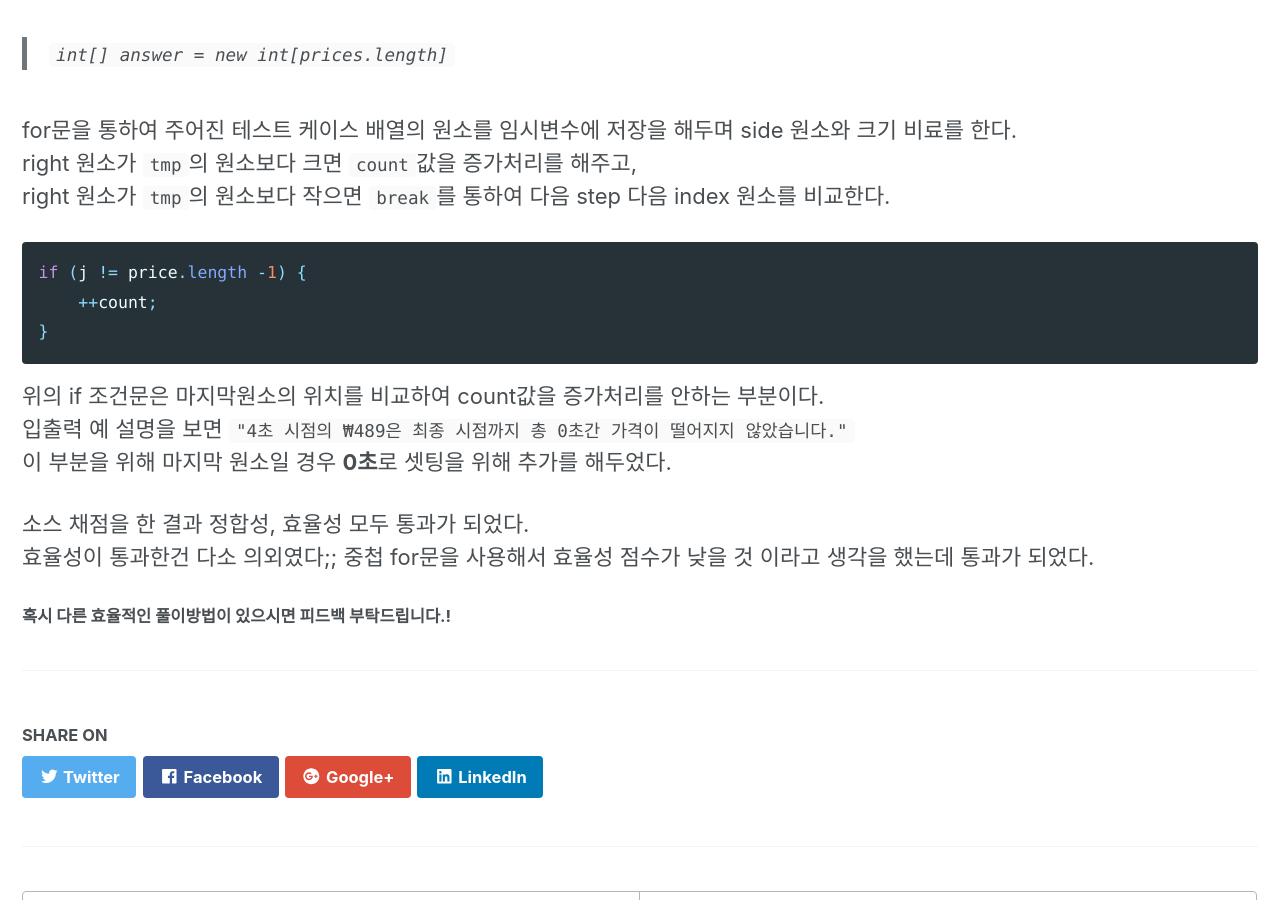
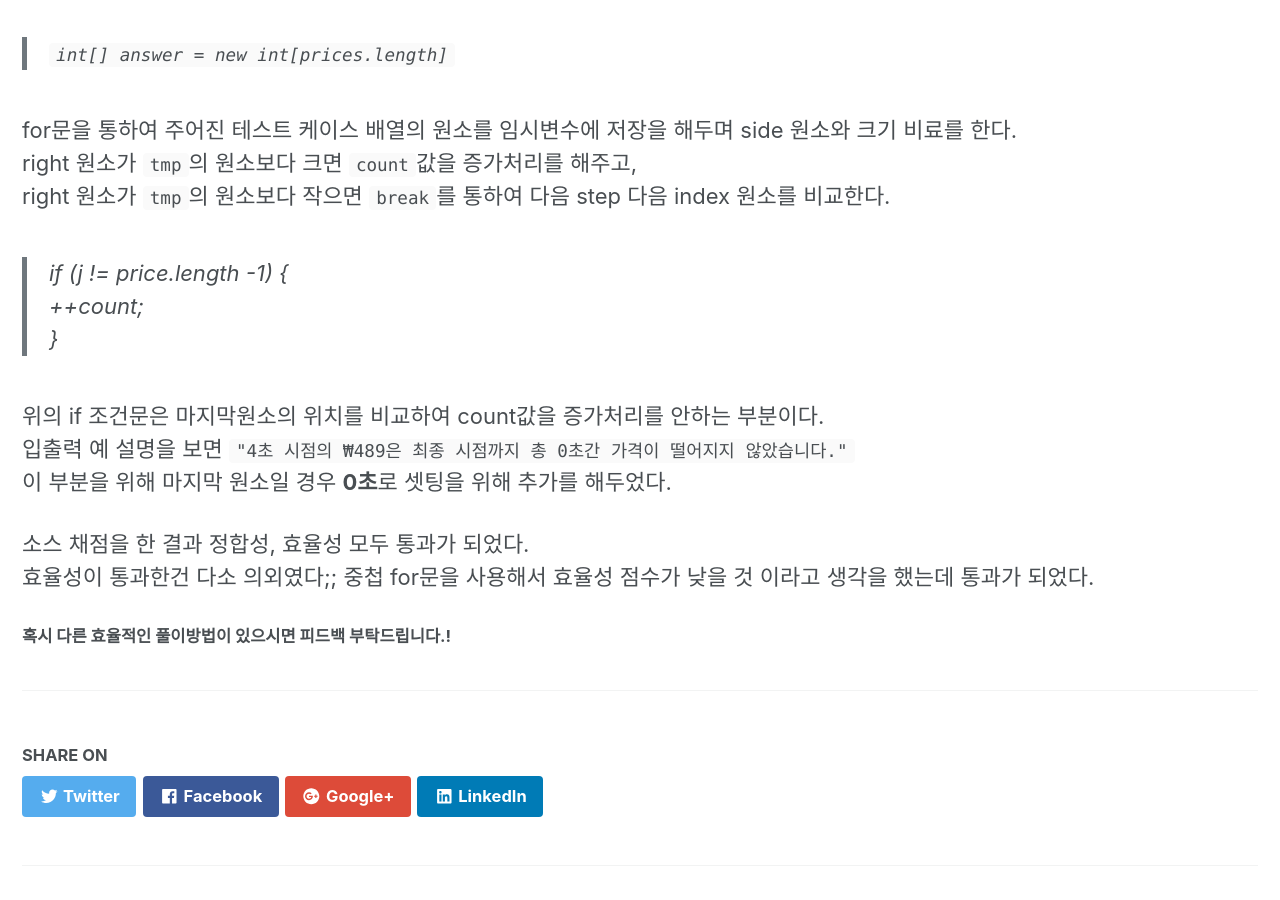
Before and after one commit to sksggg123/sksggg123.github.io, a Jekyll site: the page built from _posts/2019-01-06-Study_stock_company.md, in a window 1280 px wide and 900 px high, scrolled down 2251 px. Built offline with Jekyll 4.4.1, drawn with Linux system fonts in a browser that asks for light colours; cached includes are drawn as plain includes; nearby versions of some CDN libraries; comment, search, counter and statistics services are not loaded.

Commit message:
algorithm - stock commany, modify

````diff
--- a/_posts/2019-01-06-Study_stock_company.md
+++ b/_posts/2019-01-06-Study_stock_company.md
@@ -92,11 +92,10 @@ for문을 통하여 주어진 테스트 케이스 배열의 원소를 임시변
 right 원소가 ```tmp```의 원소보다 크면 ```count```값을 증가처리를 해주고,
 right 원소가 ```tmp```의 원소보다 작으면 ```break```를 통하여 다음 step 다음 index 원소를 비교한다.
 
-```java
-if (j != price.length -1) {
-    ++count;
-}
-```
+>if (j != price.length -1) {
+>    ++count;
+>}
+
 위의 if 조건문은 마지막원소의 위치를 비교하여 count값을 증가처리를 안하는 부분이다.
 입출력 예 설명을 보면 ```"4초 시점의 ₩489은 최종 시점까지 총 0초간 가격이 떨어지지 않았습니다."```
 이 부분을 위해 마지막 원소일 경우 **0초**로 셋팅을 위해 추가를 해두었다.
````
